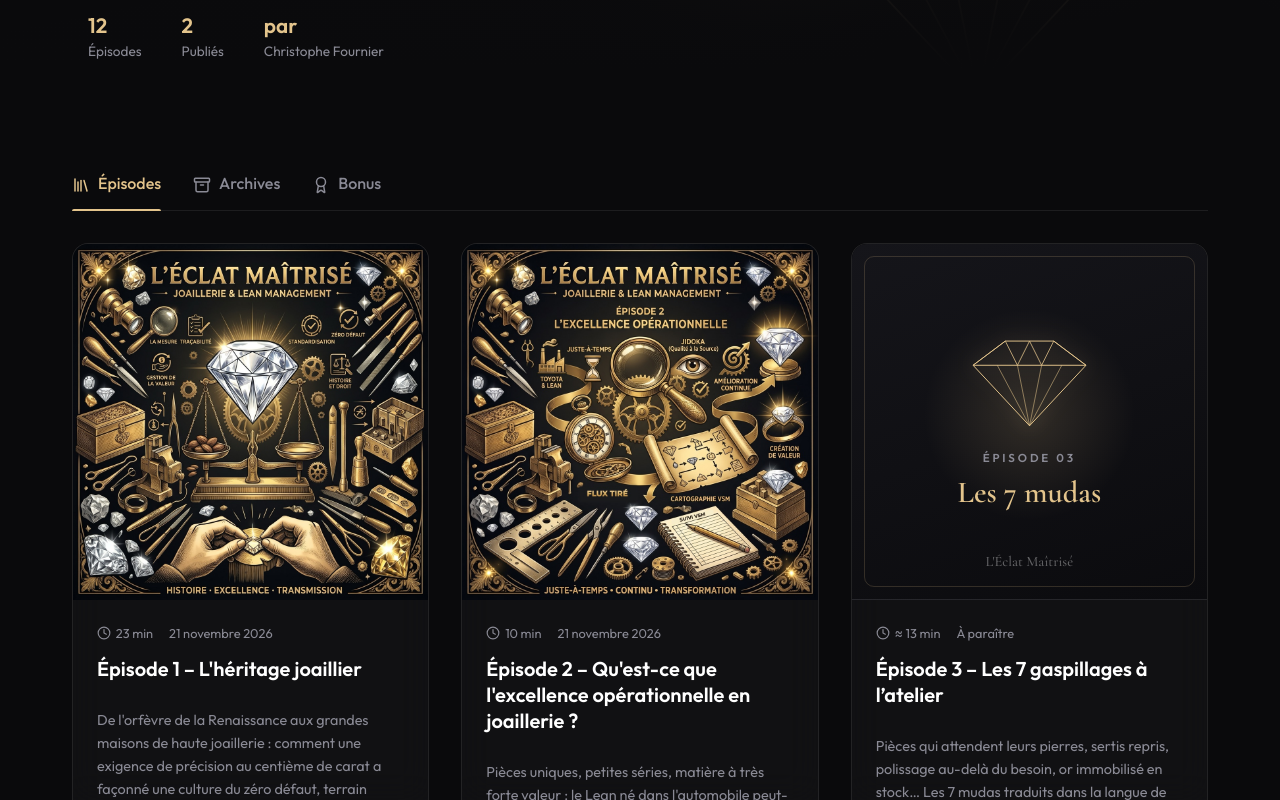
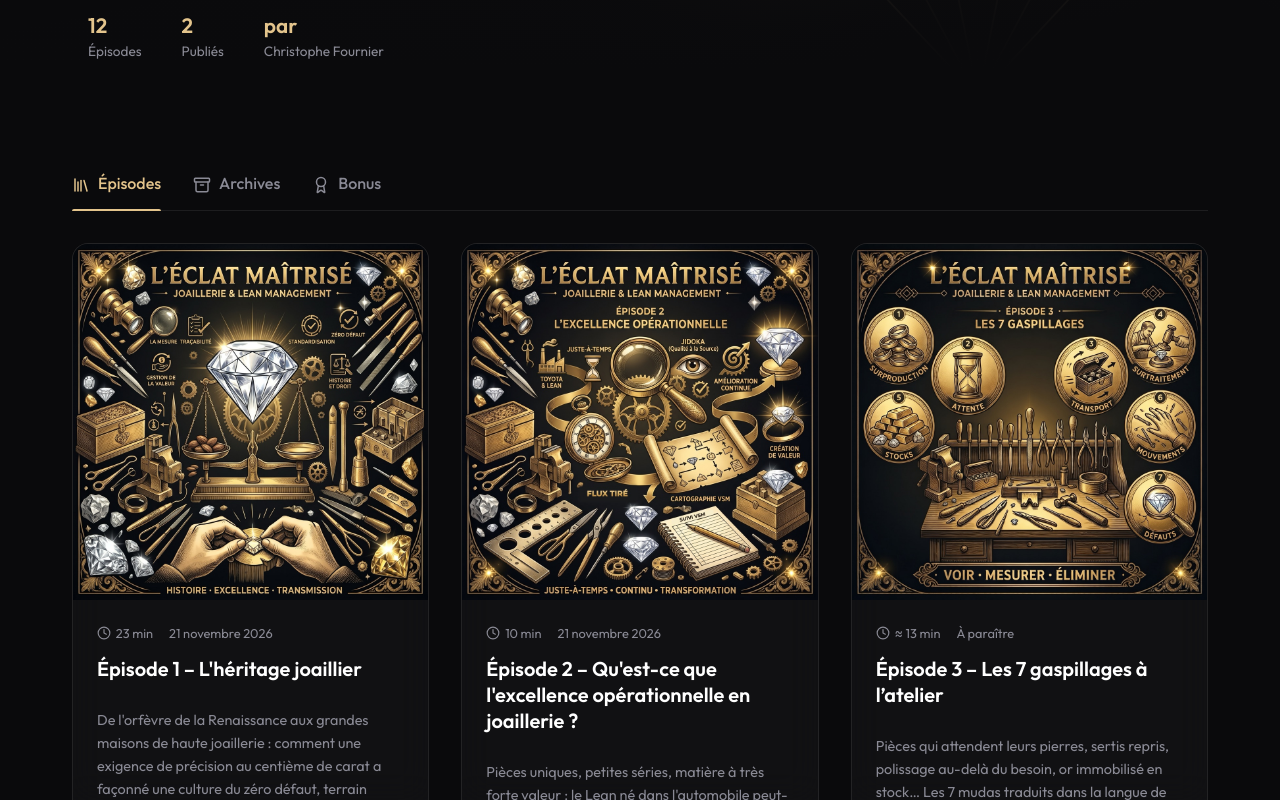
Before and after one commit to Christophe25/eclat-maitrise, a React (Vite) app: page / in a window 1280 px wide. Shown: the part 371-1171 px from the top of the page. Built offline with nearby package versions, Linux system fonts and the light colour scheme.

Commit message:
feat: illustration de l'épisode 3
Co-Authored-By: Claude Opus 5.5 <noreply@anthropic.com>

```diff
--- a/src/data/episodes.js
+++ b/src/data/episodes.js
@@ -41,6 +41,7 @@ export const episodes = [
     episodeNumber: 3,
     title: 'Épisode 3 – Les 7 gaspillages à l’atelier',
     shortTitle: 'Les 7 mudas',
+    image: '/infographics/ep-3.jpg',
     plannedDuration: '13 min',
     description:
       "Pièces qui attendent leurs pierres, sertis repris, polissage au-delà du besoin, or immobilisé en stock… Les 7 mudas traduits dans la langue de l'établi, et comment l'œil du joaillier apprend à les voir.",
```
Also changed, not shown: public/infographics/ep-3.jpg (added).
